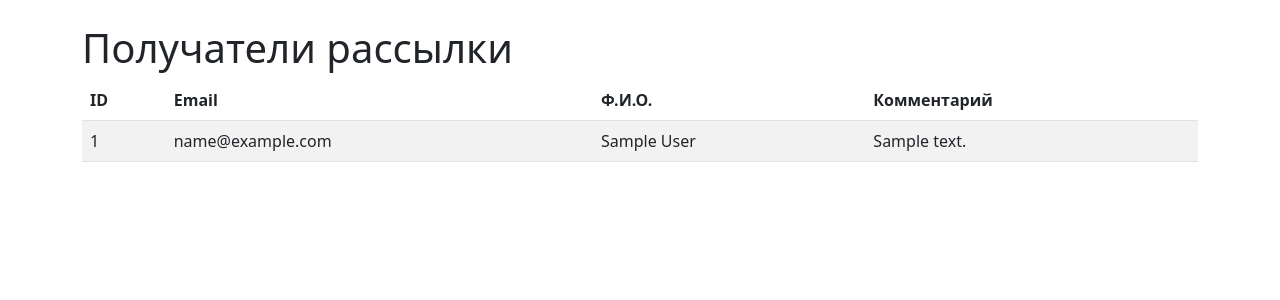
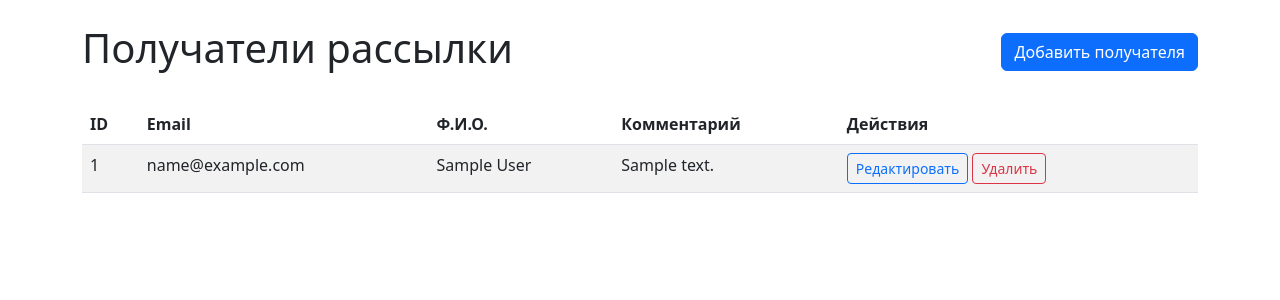
Before and after one commit to aleksejbelkin1017/Course_Work_Mailing_Service, a Django app: page /mailing/recipients/ in a window 1280 px wide. Shown: the part 56-356 px from the top of the page. Run offline with Django 5.2, Linux system fonts and the light colour scheme; tables that the repository leaves empty hold one stand-in row (values such as "Sample post").

Commit message:
mailing: полный CRUD для Recipient (create, update, delete)

```diff
--- a/mailing/templates/mailing/recipient_list.html
+++ b/mailing/templates/mailing/recipient_list.html
@@ -3,7 +3,10 @@
 {% block title %}Получатели рассылки{% endblock %}
 
 {% block content %}
-<h1>Получатели рассылки</h1>
+<div class="d-flex justify-content-between align-items-center mb-4">
+    <h1>Получатели рассылки</h1>
+    <a href="{% url 'mailing:recipient_create' %}" class="btn btn-primary">Добавить получателя</a>
+</div>
 
 <table class="table table-striped">
     <thead>
@@ -12,6 +15,7 @@
             <th>Email</th>
             <th>Ф.И.О.</th>
             <th>Комментарий</th>
+            <th>Действия</th>
         </tr>
     </thead>
     <tbody>
@@ -21,10 +25,14 @@
             <td>{{ recipient.email }}</td>
             <td>{{ recipient.full_name }}</td>
             <td>{{ recipient.comment|default:"—" }}</td>
+            <td>
+                <a href="{% url 'mailing:recipient_update' recipient.pk %}" class="btn btn-sm btn-outline-primary">Редактировать</a>
+                <a href="{% url 'mailing:recipient_delete' recipient.pk %}" class="btn btn-sm btn-outline-danger">Удалить</a>
+            </td>
         </tr>
         {% empty %}
         <tr>
-            <td colspan="4" class="text-center">Получателей пока нет.</td>
+            <td colspan="5" class="text-center">Получателей пока нет.</td>
         </tr>
         {% endfor %}
     </tbody>
--- a/mailing/urls.py
+++ b/mailing/urls.py
@@ -1,10 +1,18 @@
 from django.urls import path
 
 from mailing.apps import MailingConfig
-from mailing.views import RecipientListView
+from mailing.views import (
+    RecipientListView,
+    RecipientCreateView,
+    RecipientUpdateView,
+    RecipientDeleteView,
+)
 
 app_name = MailingConfig.name
 
 urlpatterns = [
     path("recipients/", RecipientListView.as_view(), name="recipient_list"),
+    path("recipients/create/", RecipientCreateView.as_view(), name="recipient_create"),
+    path("recipients/<int:pk>/update/", RecipientUpdateView.as_view(), name="recipient_update"),
+    path("recipients/<int:pk>/delete/", RecipientDeleteView.as_view(), name="recipient_delete"),
 ]
--- a/mailing/views.py
+++ b/mailing/views.py
@@ -1,4 +1,5 @@
-from django.views.generic import ListView
+from django.urls import reverse_lazy
+from django.views.generic import CreateView, DeleteView, ListView, UpdateView
 
 from mailing.models import Recipient
 
@@ -8,3 +9,28 @@ class RecipientListView(ListView):
     model = Recipient
     template_name = "mailing/recipient_list.html"
     context_object_name = "recipients"
+
+
+class RecipientCreateView(CreateView):
+    """Страница создания нового получателя."""
+    model = Recipient
+    fields = ["email", "full_name", "comment"]
+    template_name = "mailing/recipient_form.html"
+    success_url = reverse_lazy("mailing:recipient_list")
+    extra_context = {"title": "Добавить получателя", "button_text": "Создать"}
+
+
+class RecipientUpdateView(UpdateView):
+    """Страница редактирования существующего получателя."""
+    model = Recipient
+    fields = ["email", "full_name", "comment"]
+    template_name = "mailing/recipient_form.html"
+    success_url = reverse_lazy("mailing:recipient_list")
+    extra_context = {"title": "Редактировать получателя", "button_text": "Сохранить"}
+
+
+class RecipientDeleteView(DeleteView):
+    """Страница подтверждения удаления получателя."""
+    model = Recipient
+    template_name = "mailing/recipient_confirm_delete.html"
+    success_url = reverse_lazy("mailing:recipient_list")
```
Also changed, not shown: mailing/templates/mailing/recipient_confirm_delete.html (added, +15 -0 lines), mailing/templates/mailing/recipient_form.html (added, +14 -0 lines).
